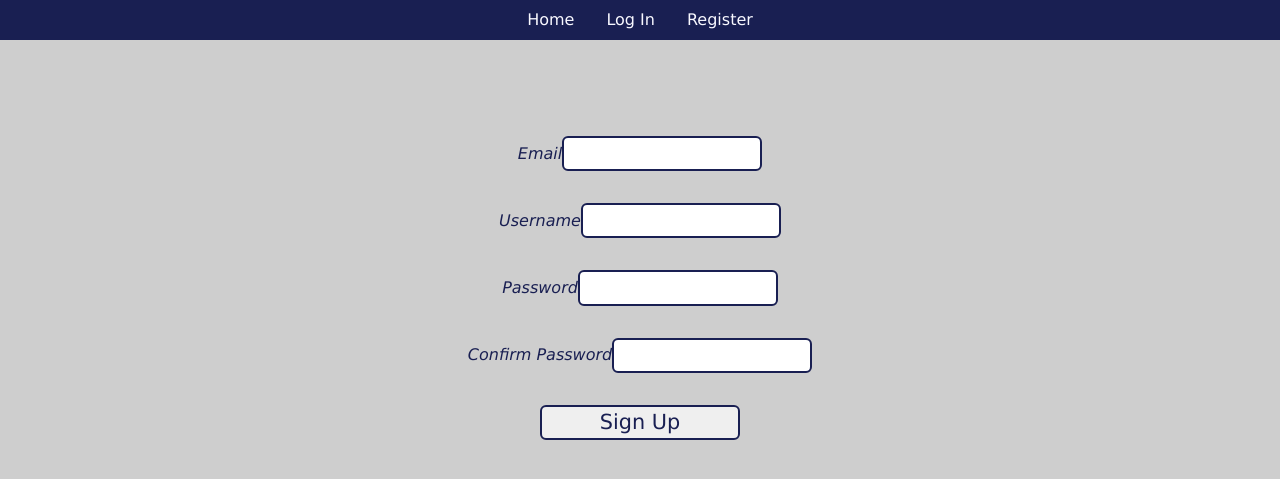
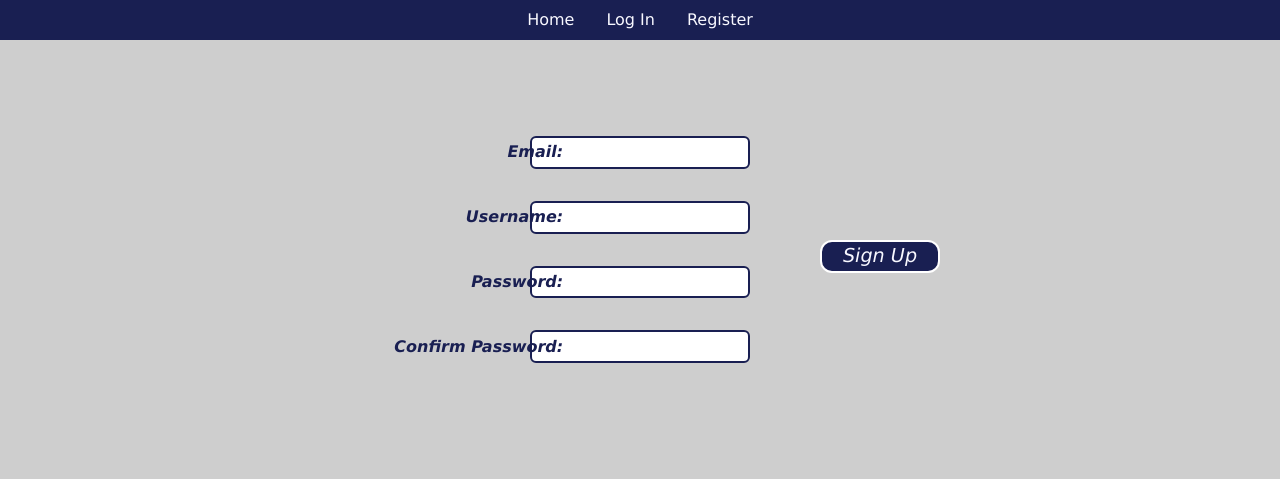
Before and after one commit to charlesjbasedow/password-manager, a Flask app: page /register in a window 1280 px wide. Shown: the top 479 px of the page. Run offline with Flask 2, Linux system fonts and the light colour scheme; some libraries are stand-ins or nearby versions.

Commit message:
add more styling

```diff
--- a/myapp/password_posts/forms.py
+++ b/myapp/password_posts/forms.py
@@ -6,4 +6,4 @@ class PasswordPostForm(FlaskForm):
     company = StringField('Company', validators=[DataRequired()])
     user_name = StringField('Username', validators=[DataRequired()])
     pword = StringField('Password', validators=[DataRequired()])
-    submit = SubmitField('Create')
+    submit = SubmitField('Submit')
--- a/myapp/static/css/main.css
+++ b/myapp/static/css/main.css
@@ -71,22 +71,45 @@ body {
   color: rgb(25, 31, 82);
 }
 
+.formlabel, .loginlabel, .accountlabel, .reglabel {
+  position: relative;
+  right: 25px;
+  font-weight: bold;
+  font-style: italic;
+}
+
+.loginlabel, .accountlabel, .reglabel {
+  position:fixed;
+  right: 56%;
+}
+
+
 input{
   color: rgb(25, 31, 82);
   border: 2px solid rgb(25, 31, 82);
   border-radius: 6px;
-  font-size: 1.3rem;
+  font-size: 1.2rem;
+  font-family: Verdana, Geneva, Tahoma, sans-serif;
   padding: 0;
-  width: 200px
+  width: 220px;
+  text-align: center;
 }
 
-.add-btn, .update-user-btn {
+.add-btn, .update-user-btn, .login-user-btn, .reg-user-btn {
   background-color: rgb(25, 31, 82);
   color: ghostwhite;
   border: 2px solid white;
-  border-radius: 10px;
+  border-radius: 12px;
   font-size: 1.2rem;
-  width: 8%;
+  font-style: italic;
+  width: 120px;
+}
+
+
+.add-btn {
+  position:relative;
+  left: 220%;
+  bottom: 395%;
 }
 
 .delete-btn {
@@ -113,3 +136,21 @@ input{
   border-radius: 6px;
   font-size: 1rem;
 }
+
+.login-user-btn {
+  position:relative;
+  left: 230px;
+  bottom: 100px;
+}
+
+.reg-user-btn {
+  position: relative;
+  left: 240px;
+  bottom: 155px;
+}
+
+.update-user-btn {
+  position: relative;
+  left: 220px;
+  bottom: 100px;
+}
--- a/myapp/templates/create_password.html
+++ b/myapp/templates/create_password.html
@@ -6,15 +6,15 @@
           </div>
 
           <div class="form-group">
-              {{form.company.label}}
+              <div class="formlabel">{{form.company.label}}:</div>
               {{form.company}}
           </div>
           <div class="form-group">
-            {{form.user_name.label}}
+            <div class="formlabel">{{form.user_name.label}}:</div>
             {{form.user_name}}
           </div>
           <div class="form-group">
-            {{form.pword.label}}
+            <div class="formlabel">{{form.pword.label}}:</div>
             {{form.pword}}
           </div>
           <div class="form-group">
--- a/myapp/templates/login.html
+++ b/myapp/templates/login.html
@@ -6,11 +6,11 @@
         {{form.hidden_tag()}}
     </div>
     <div class="form-group">
-        {{form.email.label}}
+        <div class="loginlabel">{{form.email.label}}:</div>
         {{form.email}}
     </div>
     <div class="form-group">
-        {{form.password.label}}
+        <div class="loginlabel">{{form.password.label}}:</div>
         {{form.password}}
     </div>
     <div class="form-group">
--- a/myapp/templates/password.html
+++ b/myapp/templates/password.html
@@ -1,5 +1,6 @@
 {% extends "base.html" %}
 {% block content %}
+
 <div classs="password-container">
   {% if post.author == current_user %}
   <div>
--- a/myapp/templates/register.html
+++ b/myapp/templates/register.html
@@ -5,23 +5,23 @@
         {{form.hidden_tag()}}
     </div>
     <div class="form-group">
-        {{form.email.label}}
+        <div class="reglabel">{{form.email.label}}:</div>
         {{form.email}}
     </div>
     <div class="form-group">
-        {{form.username.label}}
+        <div class="reglabel">{{form.username.label}}:</div>
         {{form.username}}
     </div>
     <div class="form-group">
-        {{form.password.label}}
+        <div class="reglabel">{{form.password.label}}:</div>
         {{form.password}}
     </div>
     <div class="form-group">
-        {{form.pass_confirm.label}}
+        <div class="reglabel">{{form.pass_confirm.label}}:</div>
         {{form.pass_confirm}}
     </div>
     <div class="form-group">
-        {{form.submit(class='register-user-btn')}}
+        {{form.submit(class='reg-user-btn')}}
     </div>
 </form>
 
--- a/myapp/templates/user_password_posts.html
+++ b/myapp/templates/user_password_posts.html
@@ -1,5 +1,6 @@
 {% extends "base.html" %}
 {% block content %}
+
     <div class="container">
         <div class="jumbotron">
             <div align="center">
```
Also changed, not shown: myapp/templates/account.html (+5 -8 lines).
